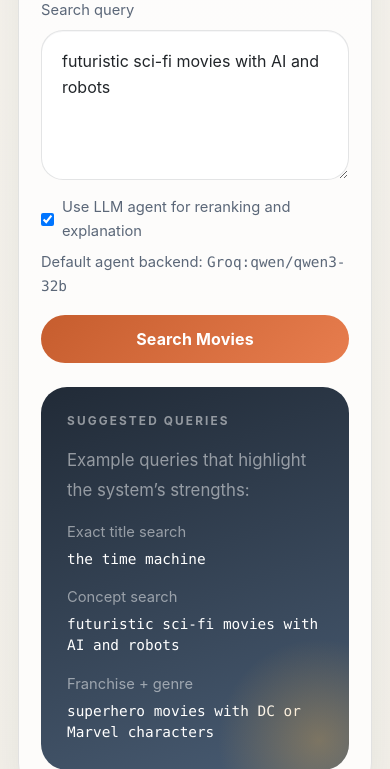
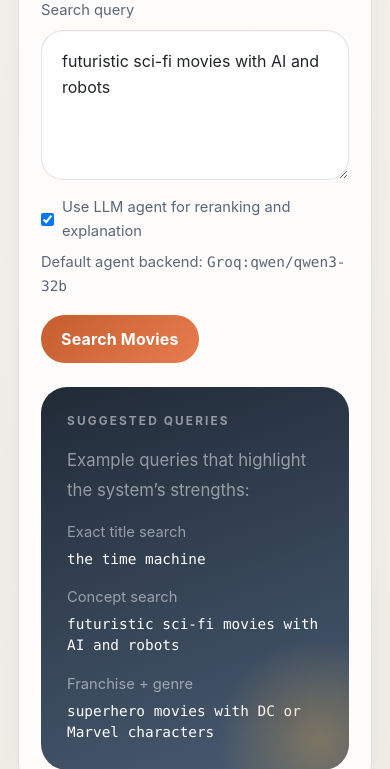
Before and after one commit to maxwellyin/cineseek-semantic-search, a FastAPI app: page /demo in a window 390 px wide. Shown: the part 685-1454 px from the top of the page. Run offline with FastAPI, Linux system fonts and the light colour scheme.

Commit message:
fix: update search form method to POST and remove redundant styles

```diff
--- a/apps/demo/templates/base.html
+++ b/apps/demo/templates/base.html
@@ -211,10 +211,6 @@
       background: linear-gradient(135deg, #b94b1f, #d76a38);
     }
 
-    .search-submit-btn {
-      width: auto;
-    }
-
     .ghost-link {
       color: var(--ink);
       text-decoration: none;
@@ -304,10 +300,6 @@
         min-height: 123px;
         border-radius: 14px;
       }
-
-      .search-submit-btn {
-        width: 100%;
-      }
     }
   </style>
 </head>
--- a/apps/demo/templates/input.html
+++ b/apps/demo/templates/input.html
@@ -12,7 +12,7 @@
         By default, an optional LLM agent further refines the results through reranking and explanation.
       </p>
 
-      <form class="search-form mt-4" action="{{ url_for('search_outcome') }}" method="GET" id="search-form">
+      <form class="search-form mt-4" action="{{ url_for('search') }}" method="POST" id="search-form">
         <label class="mini-label mb-2 d-block" for="query-box">Search query</label>
         <textarea id="query-box" name="text" class="form-control" required>futuristic sci-fi movies with AI and robots</textarea>
 
@@ -24,7 +24,7 @@
             </label>
             <div class="mini-label mt-2">Default agent backend: <span class="mono">Groq:qwen/qwen3-32b</span></div>
           </div>
-          <button type="submit" class="btn primary-btn search-submit-btn" id="search-submit">Search Movies</button>
+          <button type="submit" class="btn primary-btn" id="search-submit">Search Movies</button>
         </div>
 
         <div id="search-loading" class="result-card mt-3 d-none">
@@ -70,11 +70,9 @@
     if (!form || !submitButton || !loadingCard) return;
 
     form.addEventListener("submit", function () {
+      submitButton.disabled = true;
+      submitButton.textContent = "Searching...";
       loadingCard.classList.remove("d-none");
-      window.setTimeout(function () {
-        submitButton.disabled = true;
-        submitButton.textContent = "Searching...";
-      }, 0);
     });
   })();
 </script>
```
